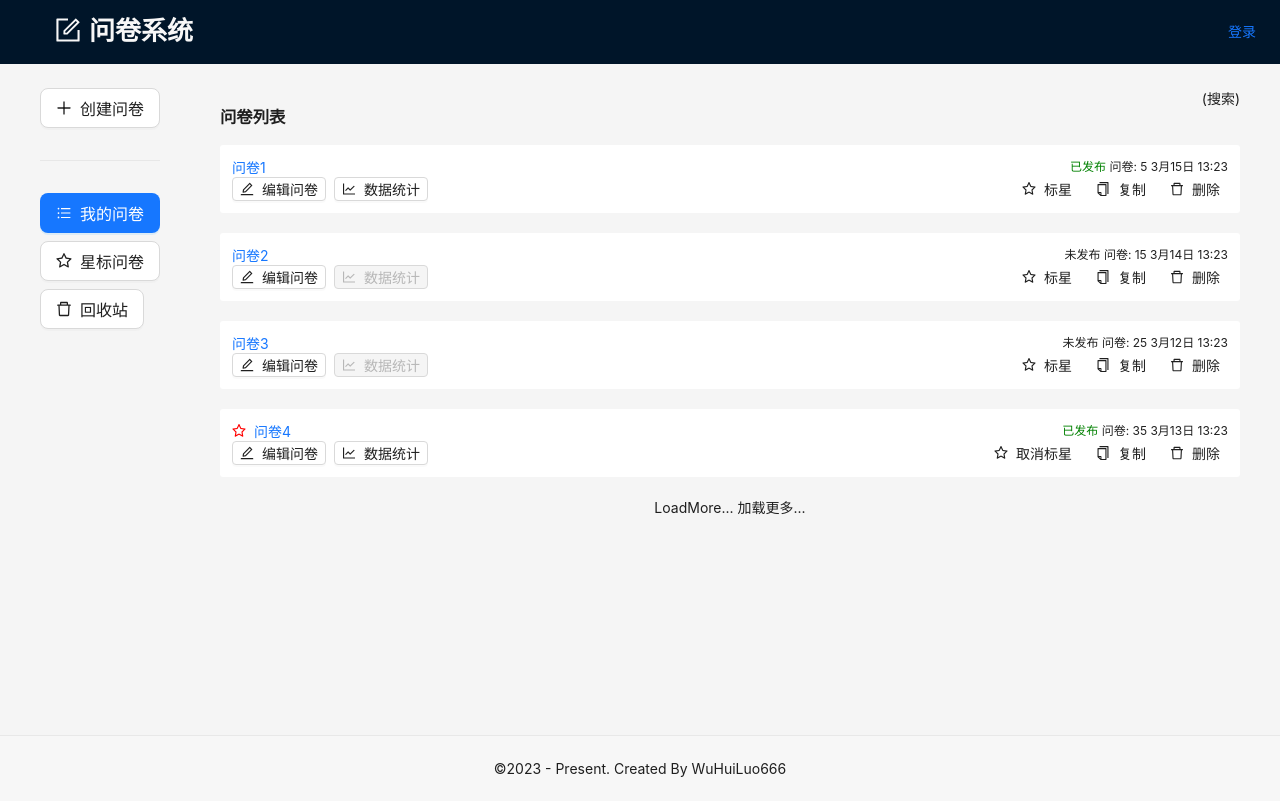
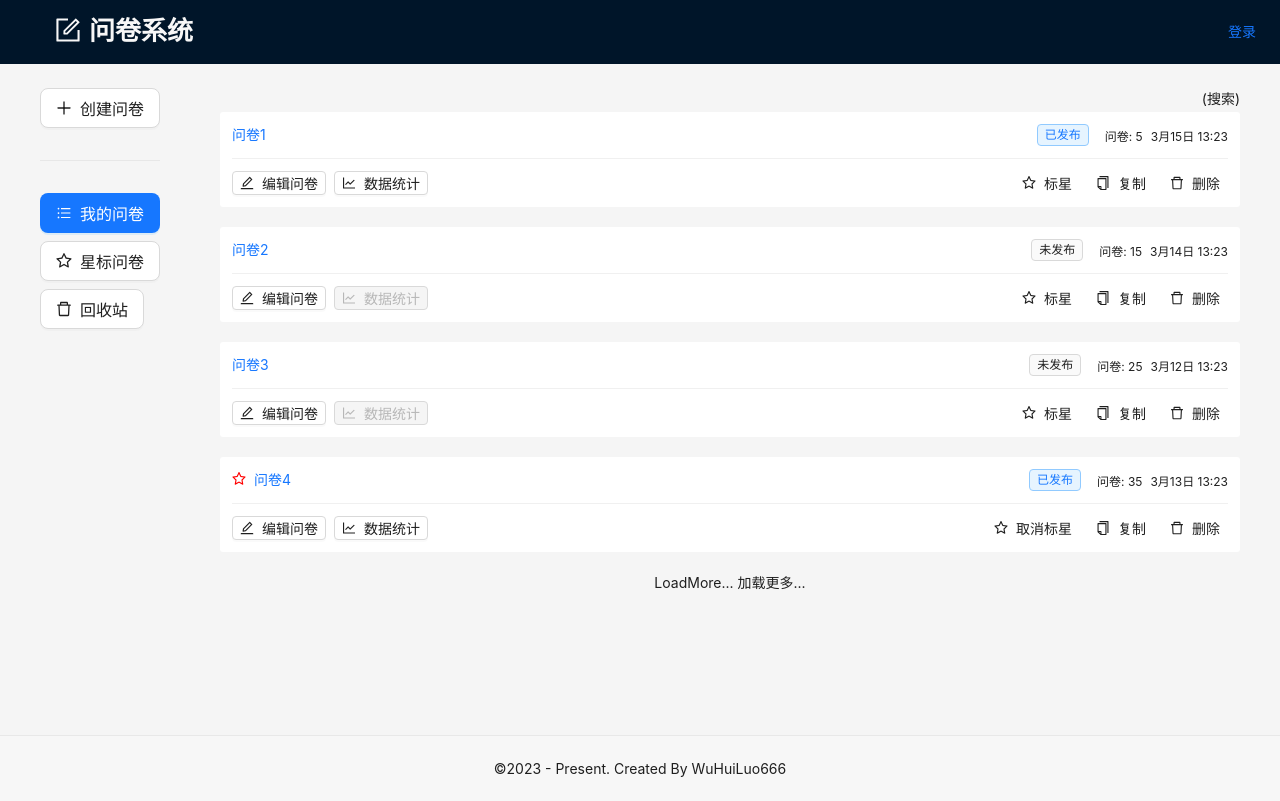
Before and after one commit to wuhuiluo666/questionnaire-FE, a React (Create React App) app: page /manage/list in a window 1280 px wide. Built offline with nearby package versions, Linux system fonts and the light colour scheme.

Commit message:
complete list page

```diff
--- a/src/components/QuestionCard.tsx
+++ b/src/components/QuestionCard.tsx
@@ -1,8 +1,9 @@
 import React from 'react'
 import styles from './QuestionCard.module.scss'
-import { Space, Button } from 'antd'
-import { CopyOutlined, DeleteOutlined, EditOutlined, LineChartOutlined, StarOutlined } from '@ant-design/icons'
+import { Space, Button, Divider, Tag, Popconfirm, Modal, message } from 'antd'
+import { CopyOutlined, DeleteOutlined, EditOutlined, ExclamationCircleOutlined, LineChartOutlined, StarOutlined } from '@ant-design/icons'
 import { Link, useNavigate } from 'react-router-dom'
+
 
 interface QuestionCard {
     _id: string
@@ -16,6 +17,16 @@ interface QuestionCard {
 const QuestionCard = (props: QuestionCard) => {
     const nav = useNavigate()
     const { _id, title, isPublished, isStar, answerCount, createdAt } = props
+    const deleteConfirm = () => {
+        Modal.confirm({
+            title: '确认要删除问卷吗?',
+            icon: <ExclamationCircleOutlined />,
+            onOk: () => message.success('删除成功')
+        })
+    }
+    const confirm = () => {
+        message.success('复制成功')
+    }
     return <div className={styles.container}>
         <div className={styles.title}>
             <div className={styles.left}>
@@ -28,13 +39,14 @@ const QuestionCard = (props: QuestionCard) => {
                 </Link>
             </div>
             <div className={styles.right}>
-                {isPublished ? <span style={{ color: 'green' }}>已发布</span> : <span>未发布</span>}
-                &nbsp;
-                <span>问卷: {answerCount}</span>
-                &nbsp;
-                <span>{createdAt}</span>
+                <Space>
+                    {isPublished ? <Tag color={'processing'}>已发布</Tag> : <Tag>未发布</Tag>}
+                    <span>问卷: {answerCount}</span>
+                    <span>{createdAt}</span>
+                </Space>
             </div>
         </div>
+        <Divider style={{ margin: '12px 0' }} />
         <div className={styles['button-container']}>
             <div className={styles.left}>
                 <Space>
@@ -51,10 +63,17 @@ const QuestionCard = (props: QuestionCard) => {
                     <Button icon={<StarOutlined />} size={'small'} type={'text'}>
                         {isStar ? '取消标星' : '标星'}
                     </Button>
-                    <Button icon={<CopyOutlined />} size={'small'} type={'text'}>
-                        复制
-                    </Button>
-                    <Button icon={<DeleteOutlined />} size={'small'} type={'text'}>删除</Button>
+                    <Popconfirm
+                        title={'确定要复制问卷吗?'}
+                        okText={'确定'}
+                        cancelText={'取消'}
+                        onConfirm={confirm}
+                    >
+                        <Button icon={<CopyOutlined />} size={'small'} type={'text'}>
+                            复制
+                        </Button>
+                    </Popconfirm>
+                    <Button onClick={deleteConfirm} icon={<DeleteOutlined />} size={'small'} type={'text'}>删除</Button>
                 </Space>
             </div>
         </div>
--- a/src/pages/manage/List/List.tsx
+++ b/src/pages/manage/List/List.tsx
@@ -1,6 +1,10 @@
 import React, { useState } from 'react'
 import QuestionCard from '../../../components/QuestionCard'
+import { Typography } from 'antd'
 import styles from '../common.module.scss'
+import { useTitle } from 'ahooks'
+
+const { Title } = Typography
 
 const mockList = [
     {
@@ -38,11 +42,12 @@ const mockList = [
 ]
 
 const List = () => {
+    useTitle("问卷系统-列表")
     const [questionList, setQuestionList] = useState(mockList)
     return <>
         <div className={styles.header}>
             <div className={styles.left}>
-                <h3>问卷列表</h3>
+                <Title level={3}></Title>
             </div>
             <div className={styles.right}>
                 (搜索)
```
